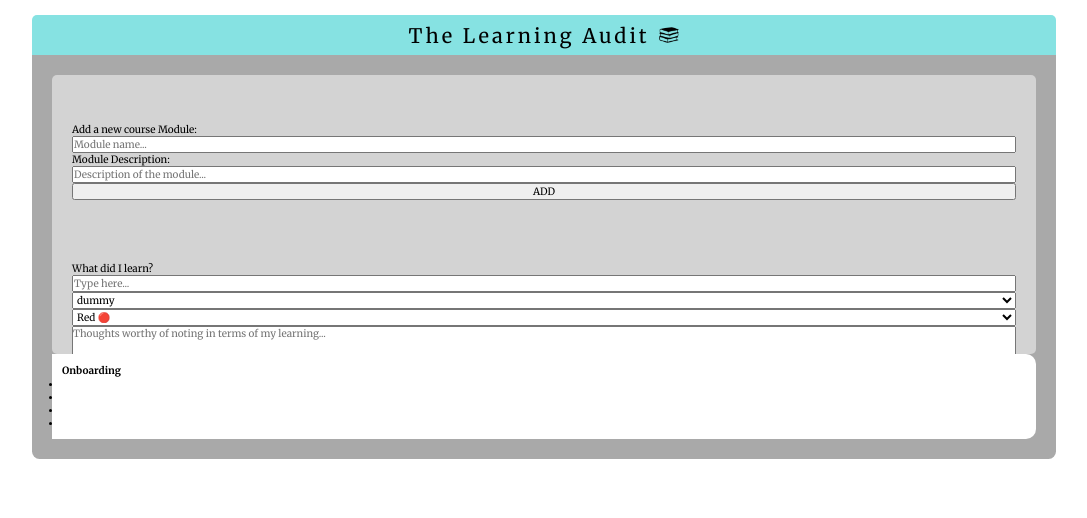
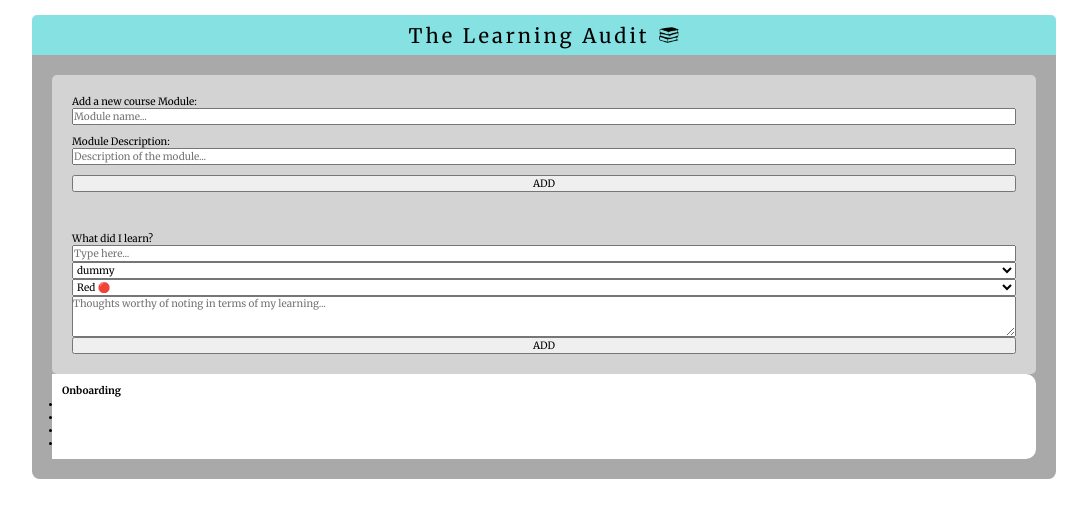
Before and after one commit to Tyriol/learning-audit, a Next.js app in the folder learning-audit-app/: page / in a window 1280 px wide. Shown: the top 518 px of the page, without its empty margins (96-1183 px from the left). Built offline with nearby package versions, Linux system fonts and the light colour scheme.

Commit message:
Updated form section styling for modules

```diff
--- a/learning-audit-app/app/components/FormsSections/FormsSection.module.css
+++ b/learning-audit-app/app/components/FormsSections/FormsSection.module.css
@@ -2,7 +2,7 @@
     display: flex;
     background-color: lightgray;
     flex-direction: column;
-    justify-content: space-around;
+    justify-content: space-between;
     align-items: center;
     border-radius: 0.5rem;
   }
--- a/learning-audit-app/app/components/FormsSections/NewForm.module.css
+++ b/learning-audit-app/app/components/FormsSections/NewForm.module.css
@@ -1,7 +1,6 @@
 .wide {
     width: 100%;
-    padding: 2em;
-    height: 30%;
+    padding: 2rem;
   }
 
   .siteForm {
@@ -9,3 +8,11 @@
     flex-direction: column;
     justify-content: space-around;
   }
+
+  .formLabel {
+    margin-bottom: 1rem;
+  }
+
+  .formInput {
+    width: 100%
+  }
--- a/learning-audit-app/app/components/FormsSections/NewModuleForm/NewModuleForm.jsx
+++ b/learning-audit-app/app/components/FormsSections/NewModuleForm/NewModuleForm.jsx
@@ -39,20 +39,12 @@ export default function NewModuleForm() {
     return (
         <div className={styles.wide}>
             <form className={styles.siteForm} onSubmit={handleNewModuleSubmit} method="post">
-                <label htmlFor="moduleName">Add a new course Module:</label>
-                <input
-                type="text"
-                name="moduleName"
-                id="moduleName"
-                placeholder="Module name..."
-                />
-                <label htmlFor="course-module-description">Module Description:</label>
-                <input
-                type="text"
-                name="description"
-                id="description"
-                placeholder="Description of the module..."
-                />
+                <label className ={styles.formLabel} htmlFor="moduleName">Add a new course Module:
+                    <input className={styles.formInput} type="text" name="moduleName" id="moduleName" placeholder="Module name..." />
+                </label>
+                <label className ={styles.formLabel} htmlFor="course-module-description">Module Description:
+                    <input className={styles.formInput} type="text" name="description" id="description" placeholder="Description of the module..." />
+                </label>
                 <button type="submit">ADD</button>
             </form>
         </div>
```
